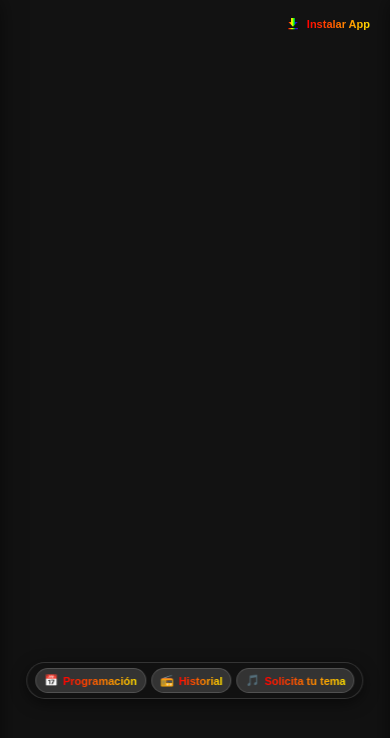
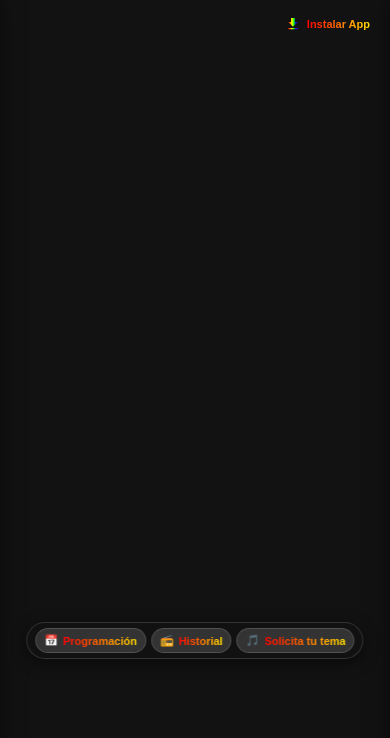
Before and after one commit to RadioRetroMusic/radio, a plain HTML site: page index.html in a window 390 px wide. Drawn offline with nearby package versions, Linux system fonts and the light colour scheme; a script that the page names is missing.

Commit message:
Add files via upload

```diff
--- a/index.html
+++ b/index.html
@@ -87,10 +87,10 @@
       stroke: none !important;
     }
 
-    /* Barra de botones posicionada arriba del botón Play */
+    /* Barra de botones posicionada más arriba del botón Play */
     .player-action-bar {
       position: fixed;
-      bottom: 155px;
+      bottom: 200px; /* Cambiado de 155px a 200px para subir los botones */
       left: 50%;
       transform: translateX(-50%);
       z-index: 9999;
@@ -283,7 +283,7 @@
         width: 100% !important;
       }
       .player-action-bar {
-        bottom: 145px;
+        bottom: 185px; /* Cambiado de 145px a 185px para móviles */
         padding: 5px 8px;
         gap: 5px;
       }
```
